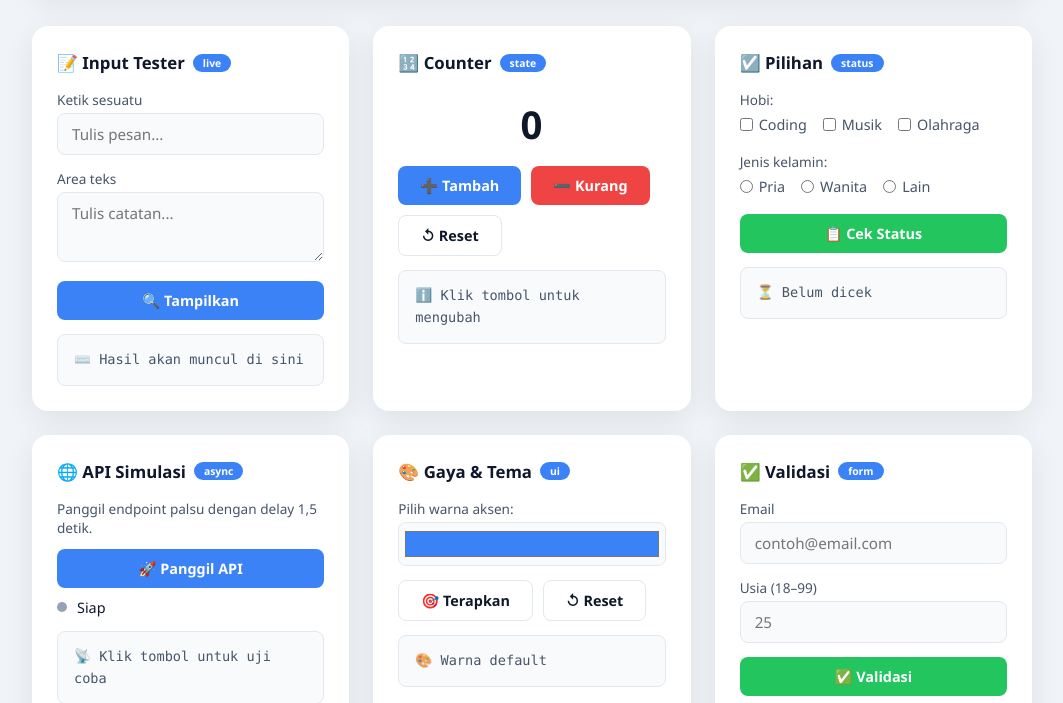
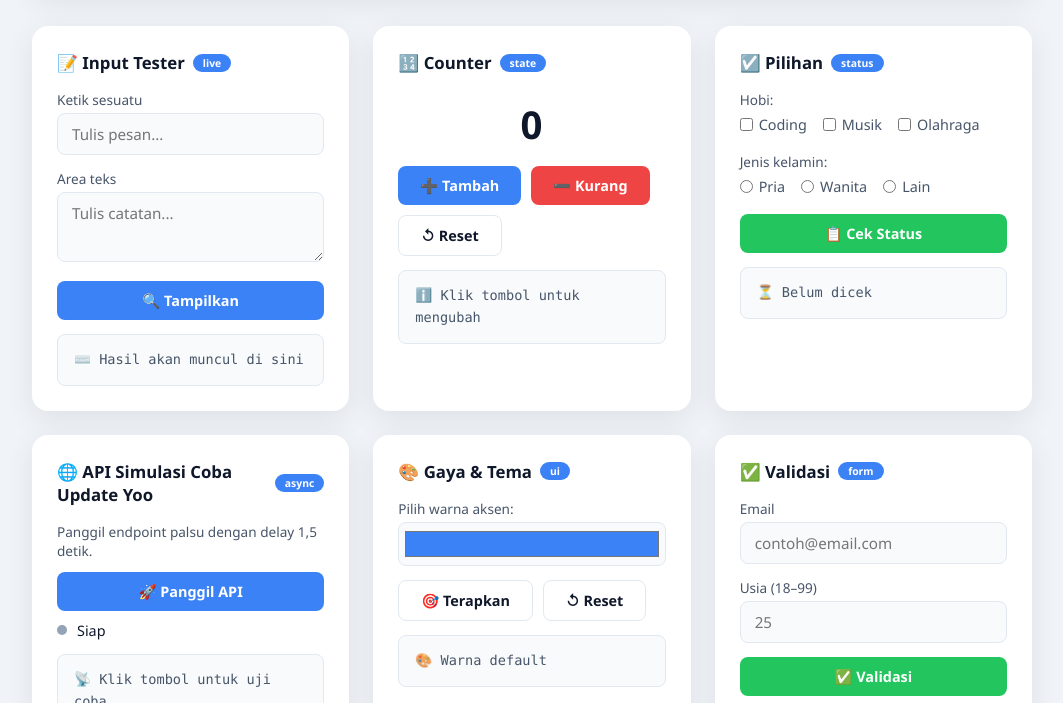
Before and after one commit to guojing97/belajar-ci-cd, a plain HTML site: page index.html in a window 1280 px wide. Shown: the part 97-800 px from the top of the page, without its empty margins (108-1171 px from the left). Drawn offline with Linux system fonts and the light colour scheme.

Commit message:
style: update API simulation card title in index.html

```diff
--- a/index.html
+++ b/index.html
@@ -543,7 +543,7 @@
             <!-- KARTU 4: Simulasi API -->
             <div class="card">
                 <div class="card-title">
-                    🌐 API Simulasi
+                    🌐 API Simulasi Coba Update Yoo
                     <span class="badge">async</span>
                 </div>
                 <p style="font-size:0.85rem; color:var(--text-secondary); margin-bottom:12px;">
```
